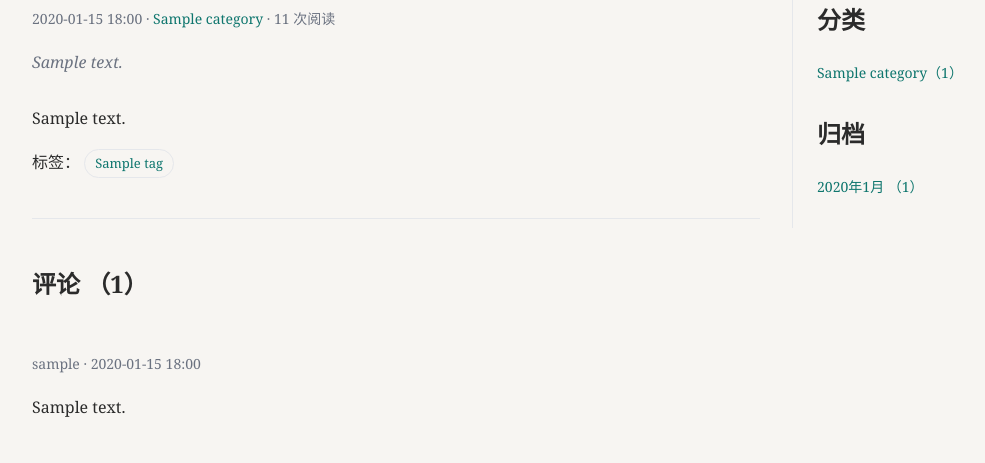
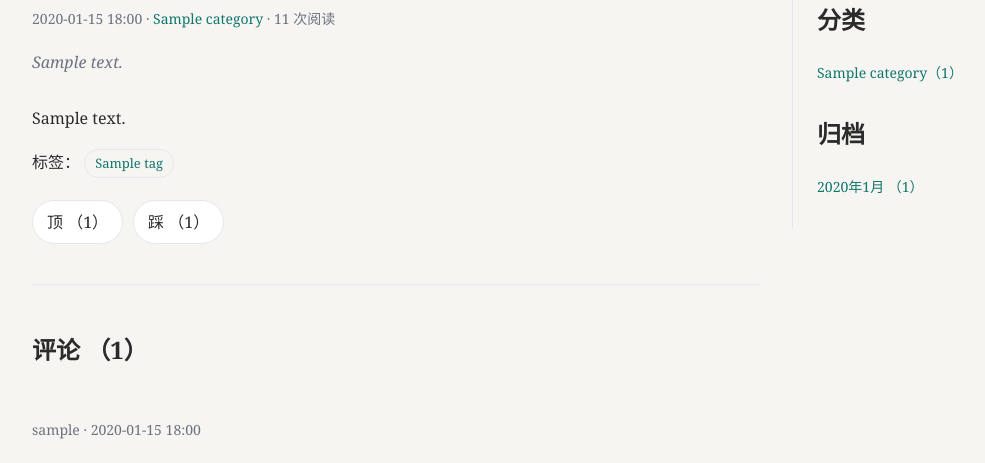
Before and after one commit to R-303/myblog, a Django app: page /post/1/ in a window 1280 px wide. Shown: the part 247-710 px from the top of the page, without its empty margins (108-1093 px from the left). Run offline with Django 5.2, Linux system fonts and the light colour scheme; tables that the repository leaves empty hold one stand-in row (values such as "Sample post").

Commit message:
feat:add post votes

```diff
--- a/blog/models.py
+++ b/blog/models.py
@@ -80,6 +80,9 @@ class Post(models.Model):
 
     published_at=models.DateTimeField("发布时间",null=True,blank=True)
     views=models.PositiveIntegerField("浏览量",default=0)
+    likes=models.PositiveIntegerField("顶",default=0)
+    dislikes=models.PositiveIntegerField("踩",default=0)
+
     created_at=models.DateTimeField("创建时间",auto_now_add=True)
     updated_at=models.DateTimeField("更新时间",auto_now=True)
 
@@ -132,11 +135,45 @@ class Comment(models.Model):
 
     def __str__(self):
         return f"{self.nickname} 评论 《{self.post.title}》"
-
 """
 增加评论类
 related_name="comments" 以后可以写 post.comments.all()。
 """
+
+class Vote(models.Model):
+    post=models.ForeignKey(
+        Post,
+        verbose_name="文章",
+        on_delete=models.CASCADE,
+        related_name="votes",
+    )
+    session_key=models.CharField(
+        "浏览器标识",
+        max_length=64,
+        db_index=True,
+    )
+    value=models.SmallIntegerField(
+        "票值",
+        choices=[(1,"顶"),(-1,"踩")],
+    )
+    created_at=models.DateTimeField("创建时间",auto_now_add=True)
+
+    class Meta:
+        verbose_name="投票"
+        verbose_name_plural=verbose_name
+        constraints=[
+            models.UniqueConstraint(
+                fields=["post","session_key"],
+                name="unique_post_vote",
+            )
+        ]
+
+        def __str__(self):
+            return f"{self.post.title} - {self.get_value_display()}"
+"""
+UniqueConstraint 是最后一道保险：同一个浏览器对同一篇文章，数据库层面也只允许一条投票记录。
+"""
+
 class SiteSetting(models.Model):
     """  全局站点设置，数据库只保留一行"""
 
--- a/blog/urls.py
+++ b/blog/urls.py
@@ -11,11 +11,16 @@ urlpatterns=[
     path("category/<slug:slug>/",views.category_posts,name="category"),
     path("tag/<slug:slug>/",views.tag_posts,name="tag"),
     path("archive/<int:year>/<int:month>/",views.archive_posts,name="archive"),
-    path("post/<int:pk>/comment/",views.add_comment,name="comment")
-
+    path("post/<int:pk>/comment/",views.add_comment,name="comment"),
+    path(
+        "post/<int:pk>/vote/<str:value>/",
+        views.vote,
+        name="vote",
+    )
 ]
 
 """
+路由文件
 "" 对应首页；
 <int:pk> 会匹配 /post/1/ 里的 1，并把它作为 pk 参数传给视图；
 name="list" 给路由起名，模板里可以写 {% url 'blog:list' %}。
--- a/blog/views.py
+++ b/blog/views.py
@@ -3,9 +3,10 @@ from django.db.models import F,Count,Q
 from django.core.paginator import Paginator
 from django.utils import archive
 from django.contrib import messages
+from django.http import Http404
+from django.views.decorators.http import require_POST
 
-
-from .models import Post,Category,Tag,SiteSetting
+from .models import Post,Category,Tag,SiteSetting,Vote
 from .forms import CommentForm
 
 def sidebar_context():
@@ -88,6 +89,45 @@ def add_comment(request,pk):
     })
 # 这里用了 POST → 保存 → 重定向，避免用户刷新页面时重复提交评论。
 
+@require_POST
+def vote(request,pk,value):
+    if value  not in {"like","dislike"}:
+        raise Http404("Oh,无效的投票类型!")
+
+    post=get_object_or_404(Post.published,pk=pk)
+
+    if not request.session.session_key:
+        request.session.create()
+
+    vote_value=1 if value=="like" else -1
+
+    _,created=Vote.objects.get_or_create(
+        post=post,
+        session_key=request.session.session_key,
+        defaults={"value":vote_value},
+    )
+
+    if not created:
+        messages.info(request,"你已经对这篇文章投过票了。")
+        return redirect("blog:detail",pk=post.pk)
+
+    field="likes" if vote_value ==1 else "dislikes"
+    Post.objects.filter(pk=post.pk).update(
+        **{field:F(field)+1}
+    )
+
+    messages.success(request,"感谢亲的反馈。")
+    return redirect("blog:detail",pk=post.pk)
+"""
+流程是：
+1. 只允许 POST，防止用 GET 链接刷票；
+2. 先拿到或创建 Session；
+3. 尝试创建一条 Vote；
+4. 如果已经存在，就提示“已投过”；
+5. 只有新建成功，才给文章计数 +1。
+"""
+
+
 def category_posts(request,slug):
     category=get_object_or_404(Category,slug=slug)
     posts=(
--- a/static/css/blog.css
+++ b/static/css/blog.css
@@ -248,3 +248,28 @@ a:hover {
     color:#fff;
     cursor:pointer;
 }
+
+.votes {
+    display: flex;
+    gap:10px;
+    margin:22px 0;
+}
+
+.votes form {
+    margin: 0;
+}
+
+.votes button {
+    padding: 7px 14px;
+    border: 1px solid var(--border);
+    border-radius: 999px;
+    background: #fff;
+    color:var(--text);
+    cursor:pointer;
+    font:inherit;
+}
+
+.votes button :hover {
+    border-color:var(--accent);
+    color:var(--accent);
+}
--- a/templates/blog/post_detail.html
+++ b/templates/blog/post_detail.html
@@ -28,6 +28,19 @@
     </p>
   {% endif %}
 
+  <div class="votes">
+      <form method="post" action="{% url 'blog:vote' post.pk 'like' %}">
+          {% csrf_token %}
+          <button type="submit">顶 （{{ post.likes }}）</button>
+      </form>
+
+
+      <form method="post" action="{% url 'blog:vote' post.pk 'dislike' %}">
+          {% csrf_token %}
+          <button type="submit">踩 （{{ post.dislikes }}）</button>
+      </form>
+  </div>
+
   <section class="comments">
       <h2>评论 （{{ post.comments.count }}）</h2>
 
```
Also changed, not shown: blog/admin.py (+6 -1 lines), blog/tests.py (+27 -1 lines), blog/migrations/0004_post_dislikes_post_likes_vote.py (added).
